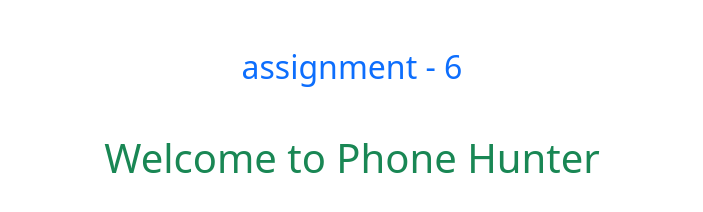
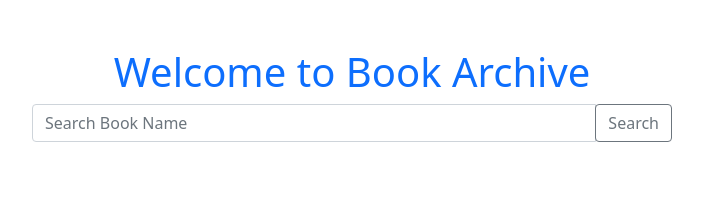
Before and after one commit to arifphero4/-phone-hunter-arifphero4, a plain HTML site: page index.html in a window 1280 px wide. Shown: the whole page, without its empty margins (288-991 px from the left). Drawn offline with nearby package versions, Linux system fonts and the light colour scheme.

Commit message:
finalize ui design

```diff
--- a/index.html
+++ b/index.html
@@ -14,8 +14,43 @@
     />
   </head>
   <body>
-    <h2 class="text-center my-5 text-primary">assignment - 6</h2>
-    <h1 class="text-center text-success">Welcome to Phone Hunter</h1>
+    <header>
+      <h1 class="text-primary text-center mt-5">Welcome to Book Archive</h1>
+    </header>
+
+    <main>
+      <!-- Input Box -->
+      <section class="w-50 mx-auto">
+        <div class="input-group mb-3">
+          <input
+            type="text"
+            class="form-control"
+            placeholder="Search Book Name"
+            id="input-field"
+          />
+          <div class="input-group-append">
+            <button
+              id="search-button"
+              class="btn btn-outline-secondary"
+              type="button"
+            >
+              Search
+            </button>
+          </div>
+        </div>
+      </section>
+      <!------------- Total Result ----------->
+      <h3 id="total-result" class="d-flex justify-content-center mb-3"></h3>
+
+      <!-- Error Message -->
+      <div id="error-message" class="d-flex justify-content-center"></div>
+
+      <!------- books cards section start --------->
+      <div
+        id="book-container"
+        class="container row row-cols-1 row-cols-md-3 text-center g-4 mx-auto"
+      ></div>
+    </main>
 
     <!-- bootstrap js script file  -->
     <script
```
